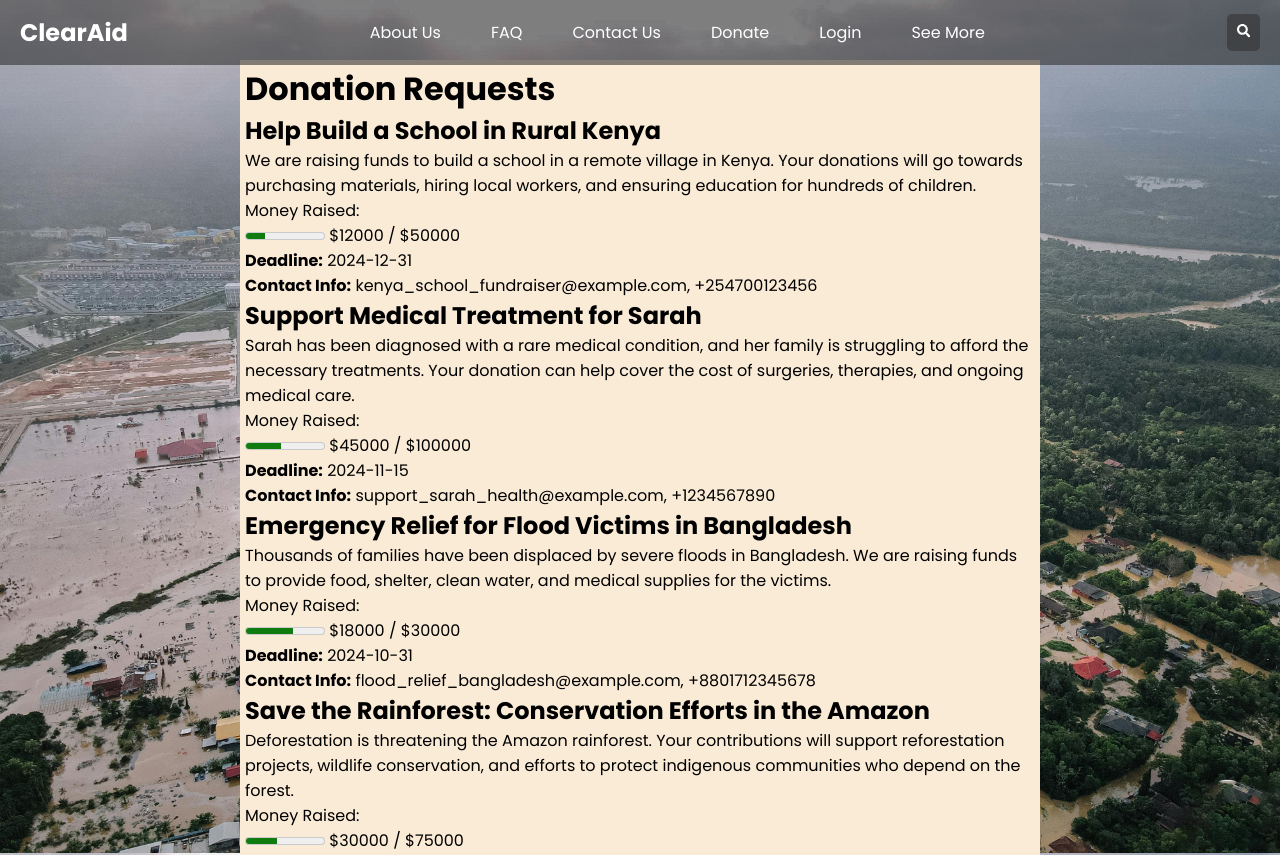
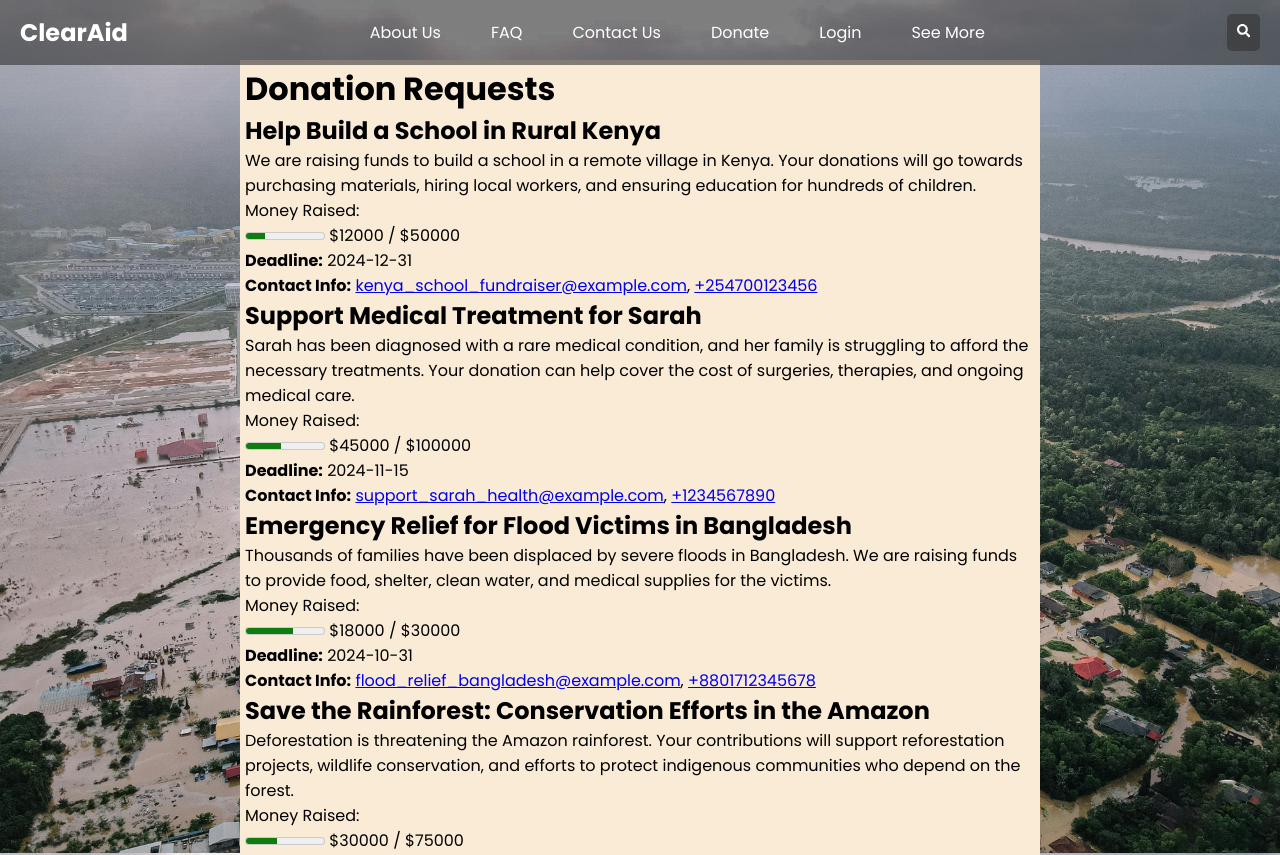
Before and after one commit to fardeensadab/Altruist, a React (Vite) app in the folder Frontend/: page /home in a window 1280 px wide. Shown: the top 855 px of the page. Built offline with nearby package versions, Linux system fonts and the light colour scheme.

Commit message:
Converted the contacts into links in HomePage.jsx

```diff
--- a/Frontend/src/Components/HomePage/HomePage.jsx
+++ b/Frontend/src/Components/HomePage/HomePage.jsx
@@ -31,7 +31,7 @@ function DonationRequests() {
 
             </p>
             <p><strong>Deadline:</strong> {post.deadline}</p>
-            <p><strong>Contact Info:</strong> {post.contact_info.email}, {post.contact_info.phone}</p>
+            <p><strong>Contact Info:</strong> {post.contact_info.email && <a href={`mailto:${post.contact_info.email}`}>{post.contact_info.email}</a>}, {post.contact_info.phone && <a href={`tel:${post.contact_info.phone}`}>{post.contact_info.phone}</a>}</p>
           </li>
         ))}
       </ul>
```
